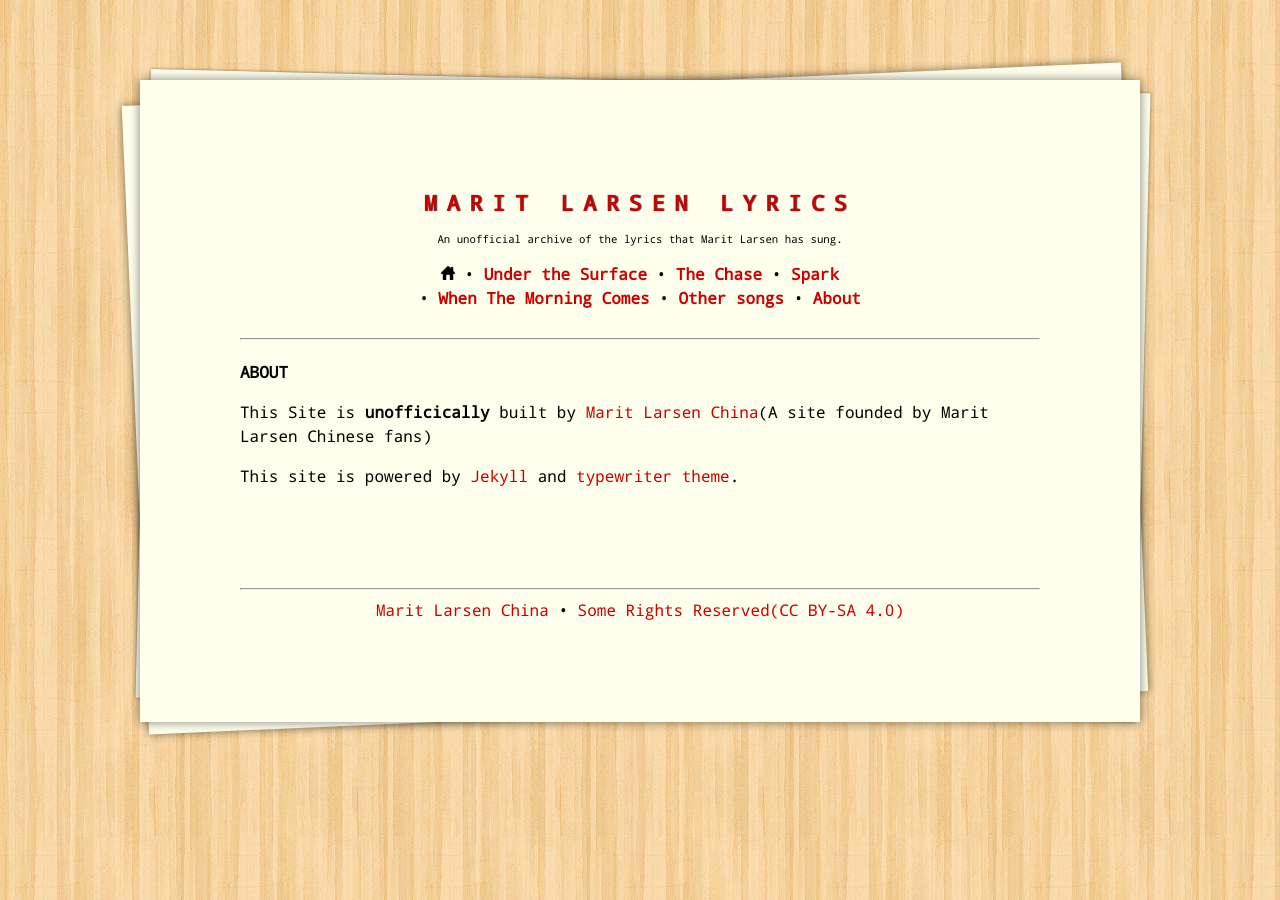
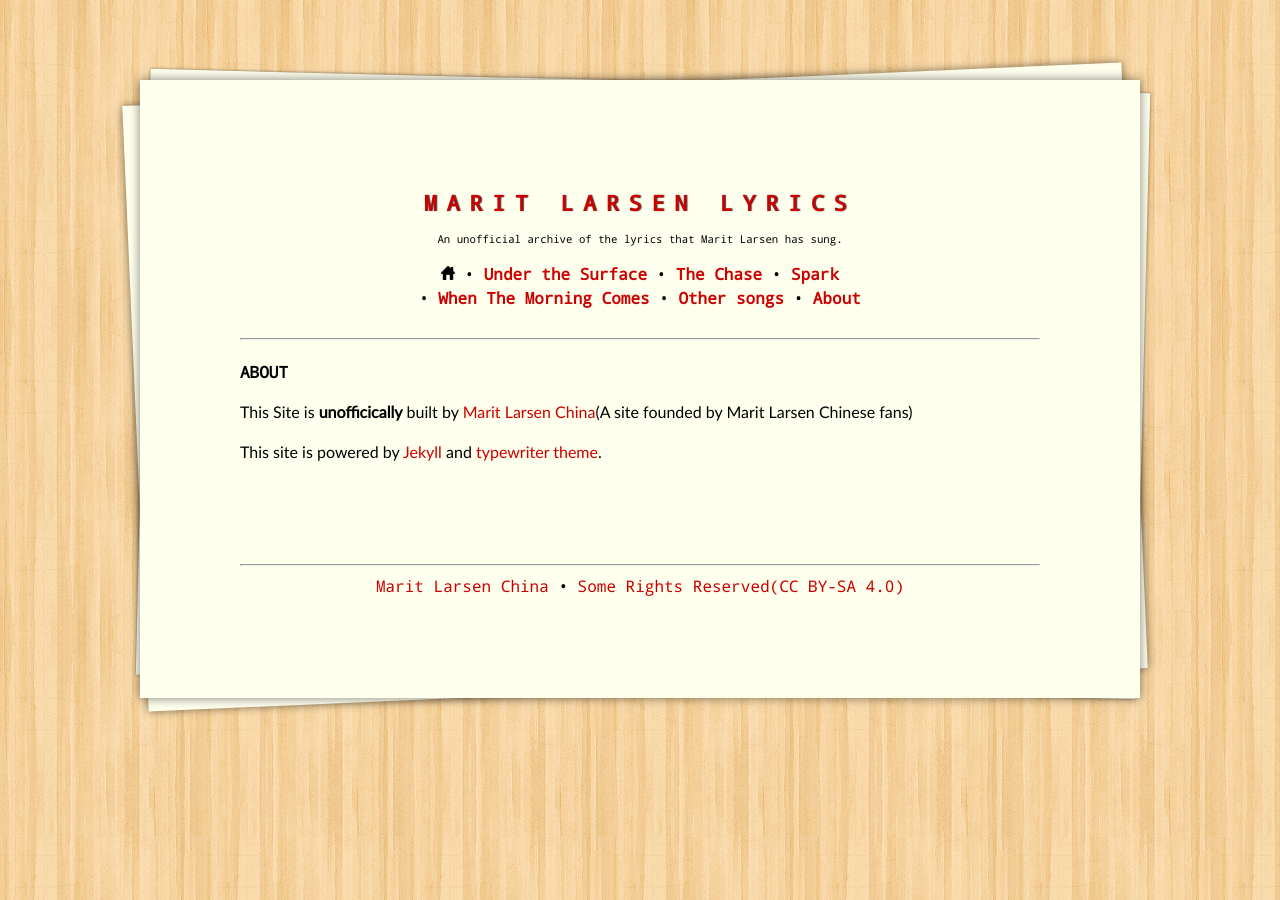
Before and after one commit to maritlarsenchina/maritlarsenlyrics, a Jekyll site: the page built from about.md, in a window 1280 px wide. Built offline with Jekyll 4.4.1, drawn with Linux system fonts in a browser that asks for light colours.

Commit message:
lyrics text: lato font

```diff
--- a/css/main.css
+++ b/css/main.css
@@ -167,3 +167,7 @@ footer {
   height: 0;
   visibility: hidden;
 }
+
+.post-content {
+  font-family: 'Lato';
+}
```
